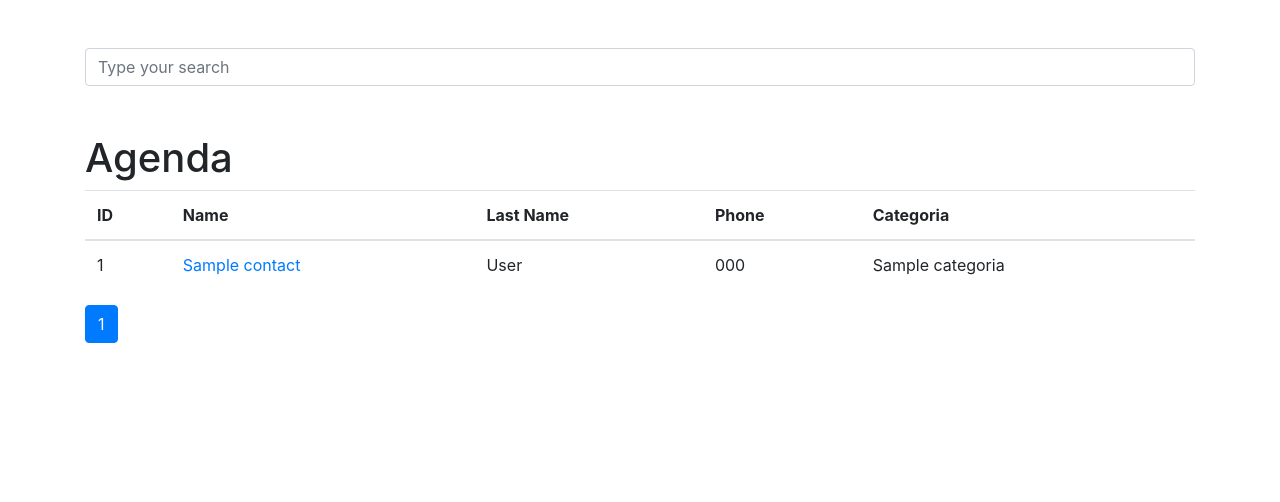
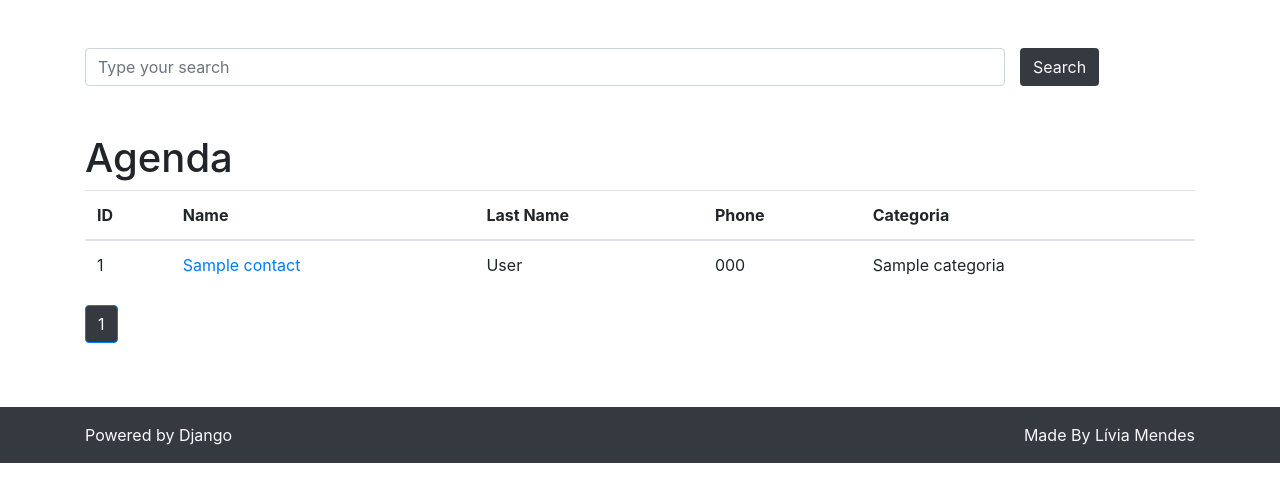
Before and after one commit to liviamendes/agenda-django-project, a Django app: page / in a window 1280 px wide. Shown: the part 56-558 px from the top of the page. Run offline with Django 3.2, Linux system fonts and the light colour scheme; tables that the repository leaves empty hold one stand-in row (values such as "Sample post"); some libraries are stand-ins or nearby versions.

Commit message:
add footer and search button

```diff
--- a/contacts/templates/contacts/index.html
+++ b/contacts/templates/contacts/index.html
@@ -32,7 +32,7 @@
     <ul class="pagination">
         {% for page in contacts.paginator.page_range %}
             {% if contacts.number == page %}
-                <li class="page-item active"><a class="page-link" href="?page={{ page }}&search={{ request.GET.search}}">{{ page }}</a></li>
+                <li class="page-item active"><a class="bg-dark page-link" href="?page={{ page }}&search={{ request.GET.search}}">{{ page }}</a></li>
             {% else %}
                 <li class="page-item"><a class="page-link" href="?page={{ page }}&search={{ request.GET.search}}">{{ page }}</a></li>
             {% endif %}
--- a/templates/base.html
+++ b/templates/base.html
@@ -21,14 +21,15 @@
             <br><br>
             <form method="get" action="{% url 'search' %}">
                 <div class="form-group row">
-                    <div class="col-12">
+                    <div class="col-10">
                         <input class="form-control"
                                type="search" value="{{ request.GET.search }}"
                                id="search-input"
                                placeholder="Type your search"
                                name="search">
-                        {% include 'parciais/_messages.html'%}
                     </div>
+                    <button class="btn btn btn-default bg-dark text-light">Search</button>
+                    {% include 'parciais/_messages.html'%}
                 </div>
             </form>
             {% endif %}
@@ -39,9 +40,7 @@
     </div>
 </div>
 
-<!-- Bootstrap core JavaScript -->
-<script src="{% static 'vendor/jquery/jquery.slim.min.js' %}"></script>
-<script src="{% static 'vendor/bootstrap/js/bootstrap.bundle.min.js' %}"></script>
+{% include 'parciais/_footer.html'%}
 
 </body>
 
--- /dev/null
+++ b/templates/parciais/_footer.html
@@ -0,0 +1,17 @@
+{% load static %}
+<footer class="bg-dark text-light">
+    <div class="container navbar-dark  pt-3 mt-5">
+        <div class="row">
+            <div class="col">
+                <p class="text-left">Powered by Django</p>
+            </div>
+            <div class="col">
+                <p class="text-right">Made By Lívia Mendes</p>
+            </div>
+        </div>
+    </div>
+</footer>
+
+<!-- Bootstrap core JavaScript -->
+<script src="{% static 'vendor/jquery/jquery.slim.min.js' %}"></script>
+<script src="{% static 'vendor/bootstrap/js/bootstrap.bundle.min.js' %}"></script>
```
